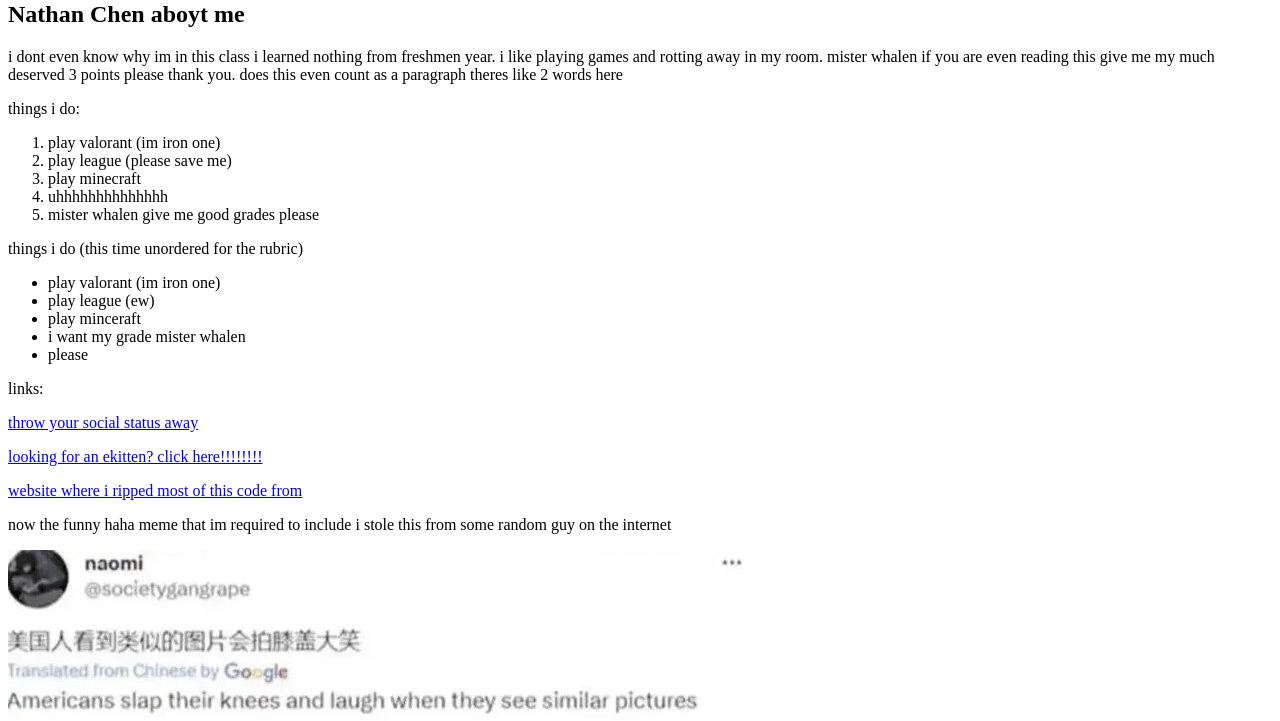
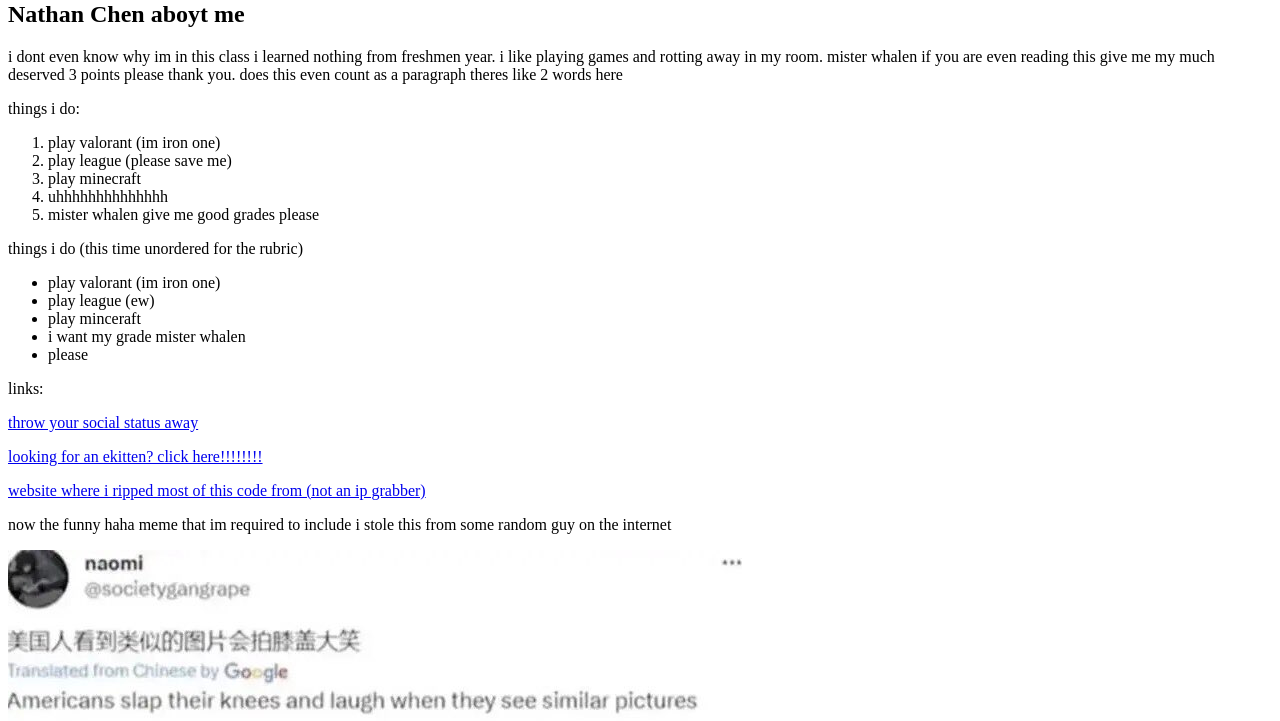
Before and after one commit to staten-island-tech/intro-to-html-seribical, a plain HTML site: page gah.html in a window 1280 px wide. Shown: the part 79-800 px from the top of the page. Drawn offline with Linux system fonts and the light colour scheme.

Commit message:
Update gah.html

```diff
--- a/gah.html
+++ b/gah.html
@@ -27,7 +27,7 @@
 <p>links:</p>
 <p><a href="https://www.leagueoflegends.com/en-us/" target="_blank">throw your social status away</a></p>
 <p><a href="https://playvalorant.com/en-us/" target="_blank">looking for an ekitten? click here!!!!!!!!</a></p>
-<p><a href="https://www.w3schools.com" target="_blank">website where i ripped most of this code from</a></p>
+<p><a href="https://www.w3schools.com" target="_blank">website where i ripped most of this code from (not an ip grabber)</a></p>
 <p>now the funny haha meme that im required to include i stole this from some random guy on the internet</p>
 <img src="grrr.jpg">
 <p><a href="https://classroom.google.com/u/2/c/NTg5NDg0NDYyMjcx" target="_blank">to google classroom you can you upload my grade miste whalen</a></p>
```
